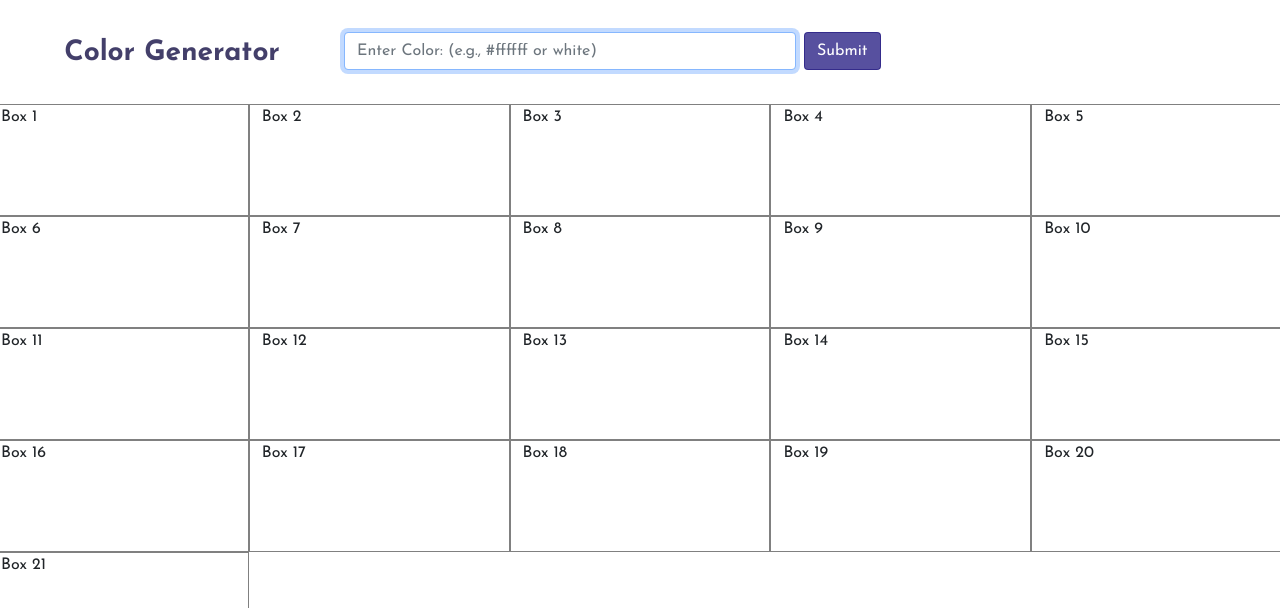
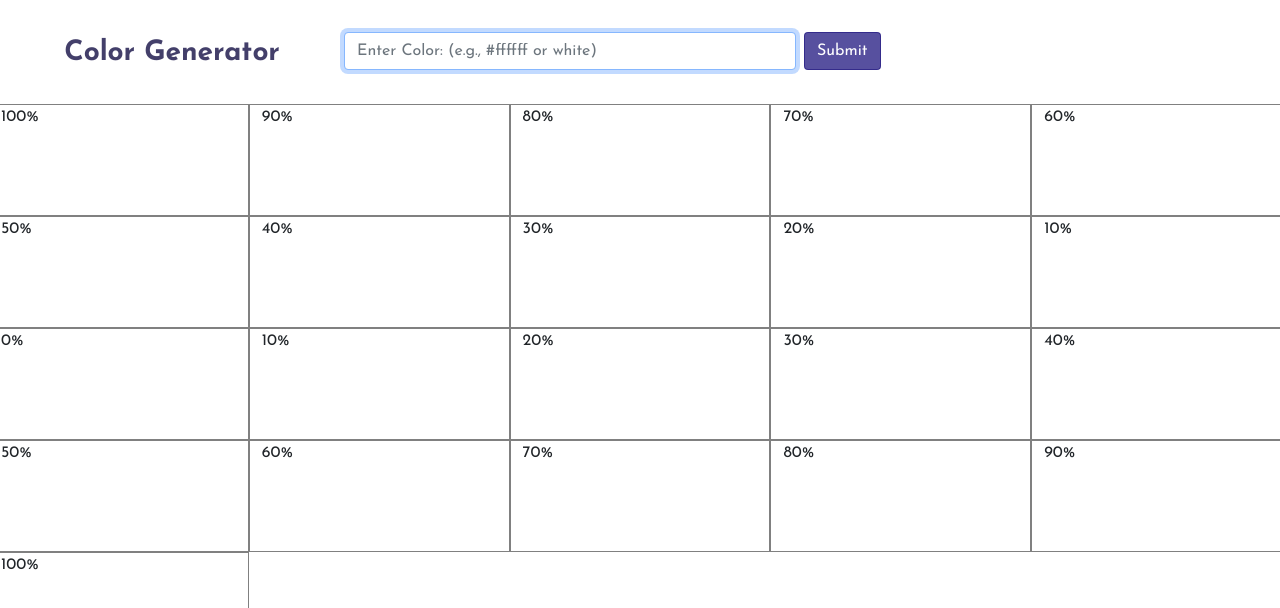
Before and after one commit to Adnan-Saleem-93/Color-Generator, a React (Create React App) app: page / in a window 1280 px wide. Shown: the top 608 px of the page. Built offline with nearby package versions, Linux system fonts and the light colour scheme.

Commit message:
made ui changes and added handler functions

```diff
--- a/src/App.js
+++ b/src/App.js
@@ -1,4 +1,4 @@
-import React from "react";
+import React, {useState} from "react";
 import "./App.css";
 import "bootstrap/dist/css/bootstrap.min.css";
 import InputSection from "./components/input-section";
@@ -6,6 +6,11 @@ import Colors from "./components/colors-section";
 import {Row, Col} from "react-bootstrap";
 
 function App() {
+  const [colorValue, setColorValue] = useState("");
+  const handleSubmit = (color) => {
+    setColorValue(color);
+  };
+
   return (
     <>
       <Row className="App">
@@ -13,11 +18,11 @@ function App() {
           <h3>Color Generator</h3>
         </Col>
         <Col md={9} sm={12}>
-          <InputSection />
+          <InputSection onSubmit={handleSubmit} />
         </Col>
       </Row>
       <Row>
-        <Colors />
+        <Colors color={colorValue} />
       </Row>
     </>
   );
--- a/src/components/colors-section.jsx
+++ b/src/components/colors-section.jsx
@@ -2,15 +2,18 @@ import React from "react";
 import "../css/colors-section.css";
 import {Col} from "react-bootstrap";
 
-const Colors = () => {
+const Colors = ({color}) => {
   const renderColorBoxes = () => {
     let boxes = [];
-    for (let i = 0; i < 21; i++) {
+    let percentage = 100;
+    while (percentage >= -100) {
       boxes.push(
-        <Col lg={2} md={4} sm={6} xs={12} key={i + 1} className="color-box">
-          Box {i + 1}
+        <Col lg={2} md={4} sm={6} xs={12} key={`box_${percentage}`} className="color-box">
+          {percentage.toString().replace("-", "")}%
         </Col>
       );
+      percentage -= 10;
+      // percentage - i * 10 < 0 ? (percentage += i * 10) : (percentage -= i * 10);
     }
     return <>{boxes}</>;
   };
--- a/src/components/input-section.jsx
+++ b/src/components/input-section.jsx
@@ -1,8 +1,13 @@
-import React from "react";
+import React, {useState} from "react";
 import "../css/input-section.css";
-import {InputGroup, FormControl, Button} from "react-bootstrap";
+import {FormControl, Button} from "react-bootstrap";
 
-const InputSection = () => {
+const InputSection = ({onSubmit}) => {
+  const [color, setColor] = useState("");
+  const handleChange = (e) => {
+    setColor(e.target.value);
+  };
+
   return (
     <>
       <FormControl
@@ -10,8 +15,11 @@ const InputSection = () => {
         aria-label="Color-Input"
         aria-describedby="color-input"
         autoFocus={true}
+        onChange={handleChange}
       />
-      <Button id="btn-color-submit">Submit</Button>
+      <Button id="btn-color-submit" onClick={() => onSubmit(color)}>
+        Submit
+      </Button>
     </>
   );
 };
```
